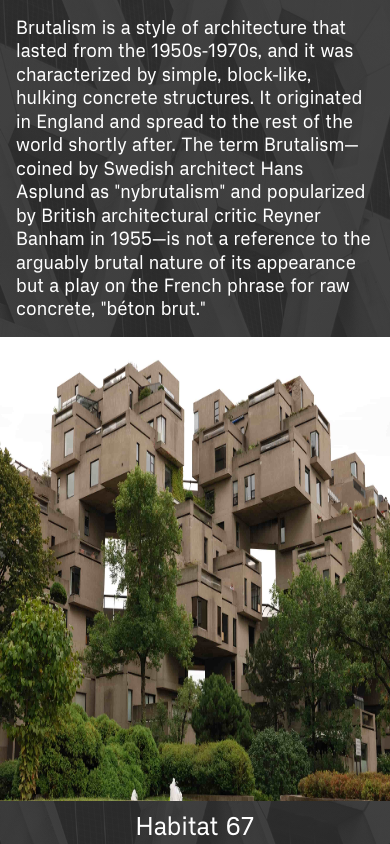
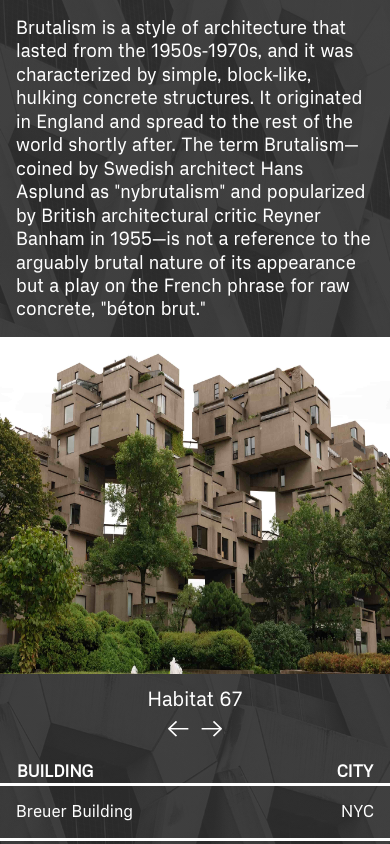
Before and after one commit to dbaramo/brutalism, a Next.js app: page / in a window 390 px wide. Shown: the top 844 px of the page. Built offline with nearby package versions, Linux system fonts and the light colour scheme.

Commit message:
finished and ready to deploy

```diff
--- a/components/BuildingList.js
+++ b/components/BuildingList.js
@@ -6,7 +6,6 @@ import { useState } from "react";
 function BuildingRow({ building, city, year, architect, images, setImgUrl, setDisplayState }) {
   let buildingNameWithoutSpace = building.replaceAll(" ", "-");
   let [textColor, setTextColor] = useState("");
-  let [textOutline, setTextOutline] = useState("");
   return (
     <Link href={`/buildings/${buildingNameWithoutSpace}`}>
       <tr
@@ -14,20 +13,18 @@ function BuildingRow({ building, city, year, architect, images, setImgUrl, setDi
         onMouseOver={(e) => {
           setImgUrl(images[1])
           setTextColor("#ff7f11")
-          setTextOutline("1px black")
           setDisplayState("block")
         }}
         onMouseLeave={(e) => {
           setImgUrl("")
           setTextColor("")
-          setTextOutline("")
           setDisplayState("none")
         }}
       >
         <td className={styles.coulmnBuilding} style={{ color: textColor}}>{building}</td>
-        <td className={styles.coulmnArchitect} style={{ color: textColor, "-webkit-text-stroke": textOutline}}>{architect}</td>
-        <td className={styles.coulmnCity} style={{ color: textColor, "-webkit-text-stroke": textOutline}}>{city}</td>
-        <td className={styles.coulmnYear} style={{ color: textColor, "-webkit-text-stroke": textOutline}}>{year}</td>
+        <td className={styles.coulmnArchitect} style={{ color: textColor}}>{architect}</td>
+        <td className={styles.coulmnCity} style={{ color: textColor}}>{city}</td>
+        <td className={styles.coulmnYear} style={{ color: textColor}}>{year}</td>
       </tr>
     </Link>
   );
--- a/components/BuildingList.module.css
+++ b/components/BuildingList.module.css
@@ -61,7 +61,7 @@
     }
 
     .coulmnHead, .tableRow td {
-        font-size: calc(1.9vw + 1.9vh);
+        font-size: calc(1.3vw + 1.3vh);
     }
 
     .coulmnYear, .coulmnArchitect{
--- a/components/BuildingsPage/BuildingPage.module.css
+++ b/components/BuildingsPage/BuildingPage.module.css
@@ -154,8 +154,9 @@
     }
 
     .description {
-        font-size: calc(1.8vw + 1.8vh);
-        line-height: calc(2.5vw + 2.5vh);
+        text-align: left;
+        font-size: calc(1.3vw + 1.3vh);
+        line-height: calc(2vw + 2vh);
     }
 
     .metaData {
--- a/components/ImageSlider.js
+++ b/components/ImageSlider.js
@@ -10,9 +10,16 @@ let timers = []
 
 export default function ImageSlider() {
   const [imgIndex, setImgIndex] = useState(0);
+  const [hasMobileView, setHasMobileView] = useState(true);
   const [arrowBeingHoveredLeft, setArrowBeingHoveredLeft] = useState(false);
   const [arrowBeingHoveredRight, setArrowBeingHoveredRight] = useState(false);
   const divElement = useRef(null);
+
+useEffect(() => {
+  if (!("ontouchstart" in document.documentElement)){
+    setHasMobileView(false)
+  }
+}, [])
 
 useEffect(() => {
     while(timers.length){
@@ -46,12 +53,12 @@ useEffect(() => {
           <motion.img
             key={imagesForSlider[imgIndex]}
             className={styles.sliderImg}
-            width="100%"
-            height="100%"
+            // width="100%"
+            // height="100%"
             src={imagesForSlider[imgIndex]}
-            initial={{ x: 200, opacity: 0 }}
-            animate={{ x: 0, opacity: 1 }}
-            exit={{ x: -200, opacity: 0 }}
+            initial={hasMobileView ? false : { x: 200, opacity: 0 }}
+            animate={hasMobileView ? false : { x: 0, opacity: 1 }}
+            exit={hasMobileView ? false : { x: -200, opacity: 0 }}
             transition={{
               // delay: 0.5,
               opacity: { duration: 0.5 },
--- a/components/ImageSlider.module.css
+++ b/components/ImageSlider.module.css
@@ -1,6 +1,7 @@
-
 .sliderImg {
     cursor: pointer;
+    width: 100%;
+    height: 100%;
 }
 
 .sliderImg:hover {
@@ -44,8 +45,13 @@
 }
 
 @media screen and (max-width: 900px){
+    .sliderDiv {
+        text-align: center;
+    }
     .sliderImg {
-        height: 55vh;
+        max-width: 500px;
+        min-height: 250px;
+        height: 40vh;
     }
     .textSection {
         text-align: center;
@@ -58,12 +64,14 @@
 
     .textSection span {
         display: block;
+        font-size: 1.2rem;
     }
 
     .sliderControls {
         display: block;
         padding-top: 0.5rem;
         text-align: center;
+        scale: 0.8;
     }
 
     .sliderControls .rightArrow {
```
